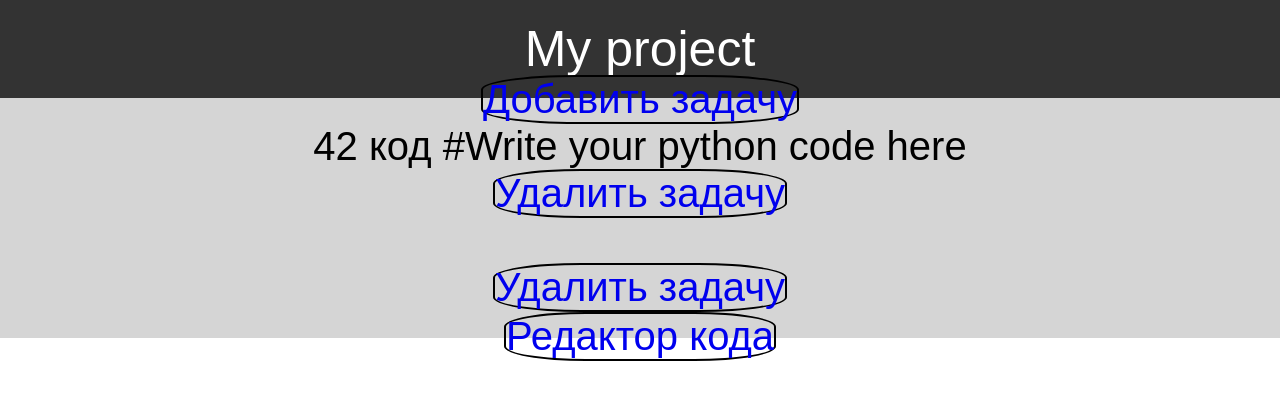
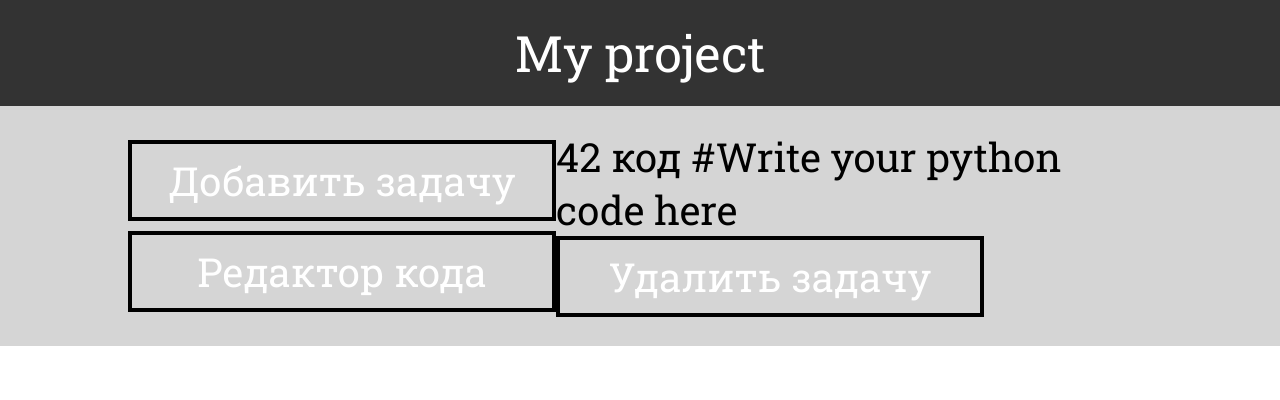
Before and after one commit to Dyshakov/SneakyCode, a Django app: page / in a window 1280 px wide. Shown: the top 400 px of the page. Run offline with Django 5.2, Linux system fonts and the light colour scheme; data comes from the database, SQL or seed files in the repository; both versions use the stored data as it was after the commit.

Commit message:
Изменение стилистики главной страницы

```diff
--- a/taskapp/static/css/index_style.css
+++ b/taskapp/static/css/index_style.css
@@ -1,13 +1,16 @@
 body {
   margin: 0;
   font-family: Arial, sans-serif;
+  font-family: 'Roboto Slab', serif;
 }
 
 a {
   text-decoration: none;
-  border: 2px solid black;
-  border-radius: 30%;
-
+  border: 4px solid black;
+  padding: 10px;
+  width: 400px;
+  text-align: center;
+  color: white;
 }
 
 a:hover {
@@ -25,6 +28,9 @@ header {
   font-size: 50px;
 }
 
+
+/* main*/
+
 main {
   justify-content: center;
   height: 30vh;
@@ -34,3 +40,22 @@ main {
   font-size: 40px;
   background-color: #D5D5D5;
 }
+
+.conteiner {
+  width: 80%;
+  display: flex;
+  height: 80%;
+  justify-content: space-between;
+}
+
+.task_menu {
+  display: flex;
+  flex-direction: column;
+  justify-content: space-evenly;
+}
+
+.tasks {
+  display: flex;
+  flex-direction: column;
+  justify-content: space-evenly;
+}
--- a/taskapp/templates/base.html
+++ b/taskapp/templates/base.html
@@ -6,6 +6,9 @@
 	<meta name="viewport" content="width=device-width, initial-scale=1">
 	<title>Это главная страница</title>
 	<link rel="stylesheet" type="text/css" href="{% static 'css/index_style.css' %}">
+	<link rel="preconnect" href="https://fonts.googleapis.com">
+	<link rel="preconnect" href="https://fonts.gstatic.com" crossorigin>
+	<link href="https://fonts.googleapis.com/css2?family=Roboto+Slab&display=swap" rel="stylesheet">
 </head>
 <body>
 
--- a/taskapp/templates/index.html
+++ b/taskapp/templates/index.html
@@ -2,7 +2,14 @@
 {% block main %}
 {{time}}
 
+
+<div class="conteiner">
+	<div class="task_menu">
 		<a href="/add_task">Добавить задачу</a>
+		<a href="/code">Редактор кода</a>
+	</div>
+
+	<div class="tasks">
 		{% for i in data %}
 			{{i.id}}
 			{{i.name}}
@@ -10,10 +17,13 @@
 			<a href="/delete_task/{{ i.id }}"> Удалить задачу </a>
 			<br>
 		{% endfor%}
+	</div>
+</div>
 
 
 
-<a href="/delete_task/16">Удалить задачу</a>
 
-<a href="/code">Редактор кода</a>
+
+
+
 {% endblock main %}
```
Also changed, not shown: db.sqlite3. Lines whose indentation alone changed are shown as unchanged.
